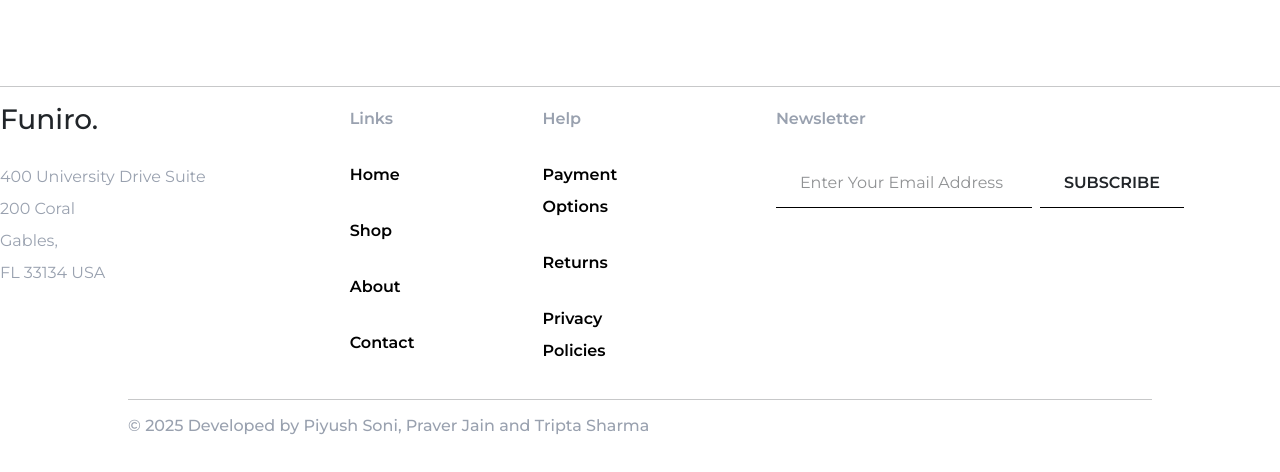
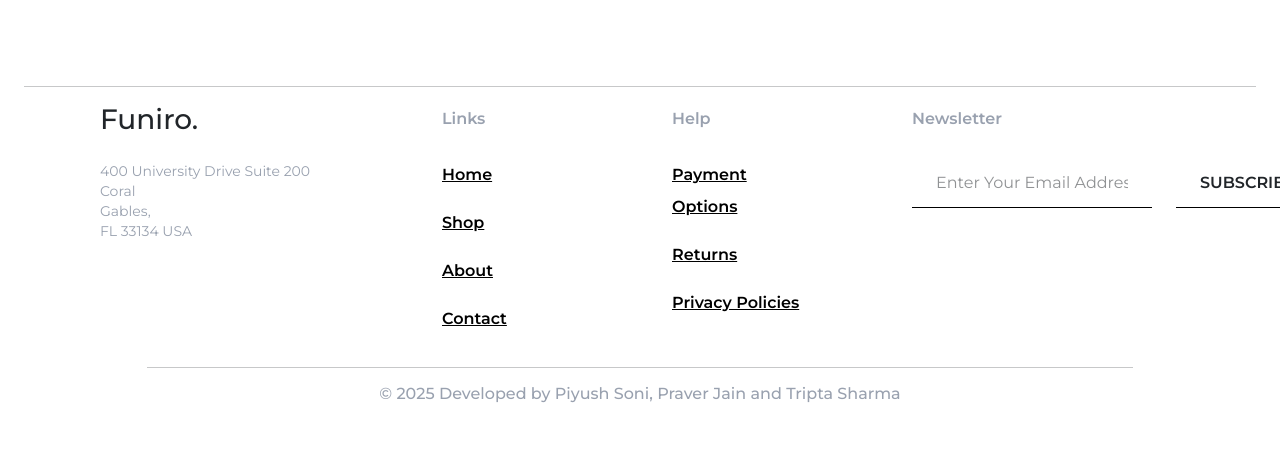
Before and after one commit to Piyush64-bit/Furnio---The-Furniture-Expert, a React (Vite) app: page / in a window 1280 px wide. Shown: the part 4352-4824 px from the top of the page. After the commit the page ends 4795 px from the top, so only its background shows below. Built offline with nearby package versions, Linux system fonts and the light colour scheme.

Commit message:
made nav and footer responsive

```diff
--- a/src/layout/Footer.jsx
+++ b/src/layout/Footer.jsx
@@ -2,76 +2,62 @@ import React from "react";
 
 function Footer() {
   return (
-    <div className="footer">
+    <div className="footer px-4 overflow-x-hidden">
       <hr className="my-6 border-t-2 border-gray-300" />
-      <div className="footer-wrapper flex justify-center leading-loose">
-        <div className="firstpart mr-24">
-          <h3 className="mb-4">Funiro.</h3>
-          <p className="text-gray-400">
+      <div className="footer-wrapper flex flex-wrap justify-center gap-8 sm:gap-12 md:gap-20 leading-loose max-w-[1300px] mx-auto">
+        <div className="firstpart w-[230px]">
+          <h3 className="mb-4 text-lg font-semibold">Funiro.</h3>
+          <p className="text-gray-400 text-sm">
             400 University Drive Suite 200 Coral <br />
             Gables, <br />
             FL 33134 USA
           </p>
         </div>
 
-        <div className="secondpart mr-24">
+        <div className="secondpart w-[150px]">
           <ul>
             <li className="mb-4 font-semibold text-gray-400">Links</li>
-            <li className="mb-4 font-semibold">
-              <a href="#" className="text-black text-decoration-none">
-                Home
-              </a>
+            <li className="mb-3 font-semibold">
+              <a href="#" className="text-black">Home</a>
             </li>
-            <li className="mb-4 font-semibold">
-              <a href="#" className="text-black text-decoration-none">
-                Shop
-              </a>
+            <li className="mb-3 font-semibold">
+              <a href="#" className="text-black">Shop</a>
             </li>
-            <li className="mb-4 font-semibold">
-              <a href="#" className="text-black text-decoration-none">
-                About
-              </a>
+            <li className="mb-3 font-semibold">
+              <a href="#" className="text-black">About</a>
             </li>
             <li className="font-semibold">
-              <a href="#" className="text-black text-decoration-none">
-                Contact
-              </a>
+              <a href="#" className="text-black">Contact</a>
             </li>
           </ul>
         </div>
 
-        <div className="thridpart mr-24">
+        <div className="thridpart w-[160px]">
           <ul>
             <li className="mb-4 font-semibold text-gray-400">Help</li>
-            <li className="mb-4 font-semibold">
-              <a href="#" className="text-black text-decoration-none">
-                Payment Options
-              </a>
+            <li className="mb-3 font-semibold">
+              <a href="#" className="text-black">Payment Options</a>
             </li>
-            <li className="mb-4 font-semibold">
-              <a href="#" className="text-black text-decoration-none">
-                Returns
-              </a>
+            <li className="mb-3 font-semibold">
+              <a href="#" className="text-black">Returns</a>
             </li>
             <li className="font-semibold">
-              <a href="#" className="text-black text-decoration-none">
-                Privacy Policies
-              </a>
+              <a href="#" className="text-black">Privacy Policies</a>
             </li>
           </ul>
         </div>
 
-        <div className="forthpart mr-24">
+        <div className="forthpart w-full sm:w-[300px]">
           <ul>
             <li className="mb-4 font-semibold text-gray-400">Newsletter</li>
-            <li className="mb-2">
-              <div className="flex gap-2">
+            <li>
+              <div className="flex flex-col sm:flex-row gap-4">
                 <input
                   type="email"
                   placeholder="Enter Your Email Address"
-                  className="border-b border-black outline-none px-4 py-2 w-64"
+                  className="border-b border-black outline-none px-4 py-2 w-full sm:w-64"
                 />
-                <button className="border-b border-black font-semibold px-4 py-2">
+                <button className="border-b border-black font-semibold px-4 py-2 sm:w-auto">
                   SUBSCRIBE
                 </button>
               </div>
@@ -80,9 +66,9 @@ function Footer() {
         </div>
       </div>
 
-      <div className="w-[80%] mx-auto">
+      <div className="w-full sm:w-[80%] mx-auto text-center">
         <hr className="my-6 border-t-2 border-gray-300" />
-        <div className="copyright mb-10 mt-3 text-gray-400">
+        <div className="copyright mb-10 mt-3 text-gray-400 text-sm">
           <h6>© 2025 Developed by Piyush Soni, Praver Jain and Tripta Sharma</h6>
         </div>
       </div>
```
Also changed, not shown: src/layout/Navbar.jsx (line endings or trailing spaces), 1 other file (tests, documents, lock files or other folders).
